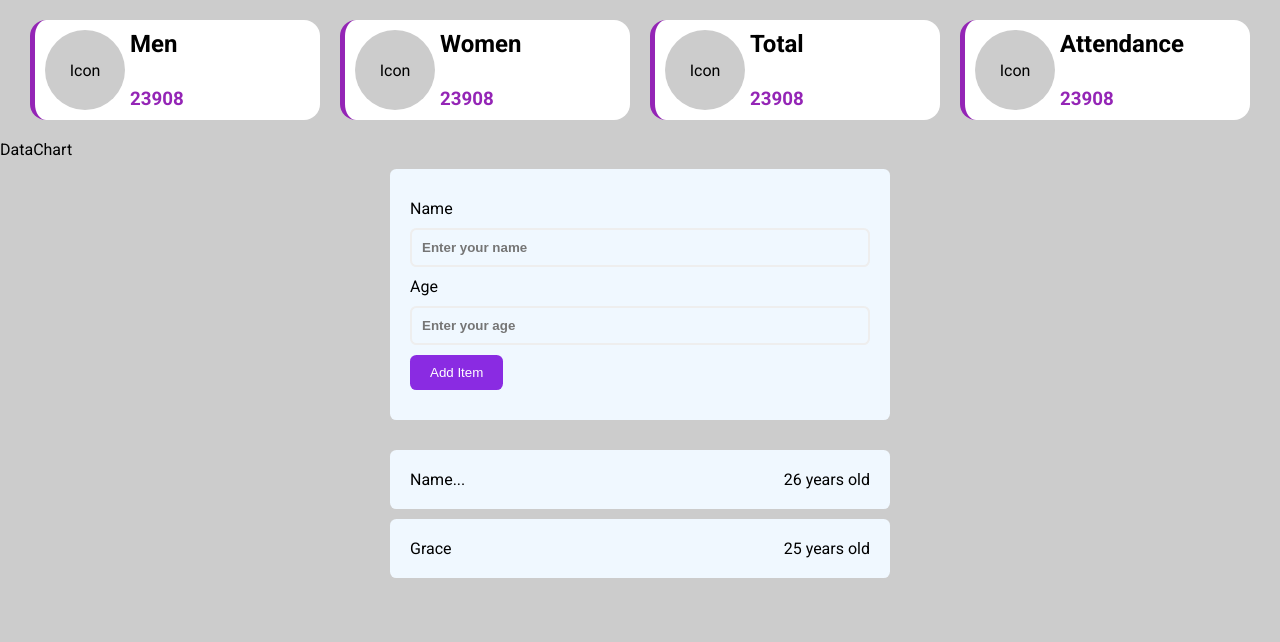
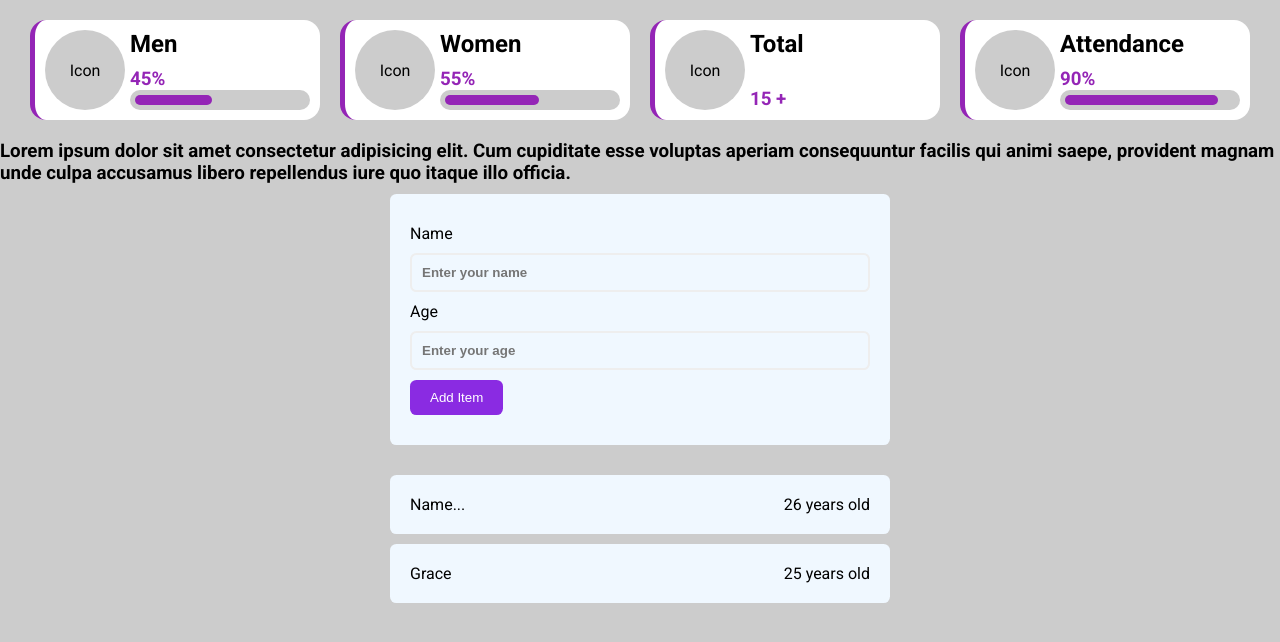
Before and after one commit to Jean-pierre14/my_react_app, a React (Create React App) app in the folder client/: page / in a window 1280 px wide. Shown: the top 642 px of the page. Built offline with nearby package versions, Linux system fonts and the light colour scheme; a web font is replaced by a local one.

Commit message:
Dynamic data chart AI

```diff
--- /dev/null
+++ b/client/src/components/Dashboard/DataChart.css
@@ -0,0 +1,4 @@
+.wrapper {
+  max-width: 1300px;
+  margin: 0 auto;
+}
--- a/client/src/components/Dashboard/DataChart.jsx
+++ b/client/src/components/Dashboard/DataChart.jsx
@@ -1,7 +1,17 @@
 import React from "react";
+import "./DataChart.css";
 
 const DataChart = () => {
-  return <div>DataChart</div>;
+  return (
+    <div className="wrapper">
+      <h3>
+        Lorem ipsum dolor sit amet consectetur adipisicing elit. Cum cupiditate
+        esse voluptas aperiam consequuntur facilis qui animi saepe, provident
+        magnam unde culpa accusamus libero repellendus iure quo itaque illo
+        officia.
+      </h3>
+    </div>
+  );
 };
 
 export default DataChart;
--- a/client/src/components/Dashboard/DataGender.css
+++ b/client/src/components/Dashboard/DataGender.css
@@ -1,7 +1,7 @@
 .grid {
   position: relative;
   max-width: 1360px;
-  margin: 20px 0;
+  margin: 20px auto;
   display: grid;
   gap: 20px;
   padding: 0 30px;
@@ -36,3 +36,19 @@
   color: rgb(148, 37, 182);
   float: right;
 }
+
+.progressbar {
+  background-color: #ccc;
+  width: 100%;
+  height: 20px;
+  display: block;
+  position: relative;
+  border-radius: 1rem;
+  padding: 5px;
+}
+.pourcentage {
+  position: relative;
+  height: 100%;
+  background-color: rgb(148, 37, 182);
+  border-radius: 1rem;
+}
--- a/client/src/components/Dashboard/DataGender.jsx
+++ b/client/src/components/Dashboard/DataGender.jsx
@@ -1,45 +1,11 @@
 import React from "react";
 import "./DataGender.css";
+import Info from "./Info";
 
 const DataGender = () => {
   return (
     <div className="grid">
-      <div>
-        <span className="Icon">Icon</span>
-        <div className="informations">
-          <h2>Men</h2>
-          <div className="count">
-            <h3>23908</h3>
-          </div>
-        </div>
-      </div>
-      <div>
-        <span className="Icon">Icon</span>
-        <div className="informations">
-          <h2>Women</h2>
-          <div className="count">
-            <h3>23908</h3>
-          </div>
-        </div>
-      </div>
-      <div>
-        <span className="Icon">Icon</span>
-        <div className="informations">
-          <h2>Total</h2>
-          <div className="count">
-            <h3>23908</h3>
-          </div>
-        </div>
-      </div>
-      <div>
-        <span className="Icon">Icon</span>
-        <div className="informations">
-          <h2>Attendance</h2>
-          <div className="count">
-            <h3>23908</h3>
-          </div>
-        </div>
-      </div>
+      <Info />
     </div>
   );
 };
--- /dev/null
+++ b/client/src/components/Dashboard/Info.jsx
@@ -0,0 +1,39 @@
+import React from "react";
+
+const Info = () => {
+  const elmt = [
+    { id: "12de", Icon: "", name: "Men", pourcentange: "45%" },
+    { id: "12dx", Icon: "", name: "Women", pourcentange: "55%" },
+    { id: "1wd2", Icon: "", name: "Total", pourcentange: "", count: 15 },
+    { id: "12De", Icon: "", name: "Attendance", pourcentange: "90%" },
+  ];
+  return (
+    <>
+      {elmt.map((dashboard) => (
+        <div>
+          <span className="Icon">Icon</span>
+          <div className="informations">
+            <h2>{dashboard.name}</h2>
+            <div className="count">
+              <h3>
+                {dashboard.count
+                  ? `${dashboard.count} +`
+                  : dashboard.pourcentange}
+              </h3>
+              {dashboard.pourcentange && (
+                <div className="progressbar">
+                  <div
+                    className="pourcentage"
+                    style={{ width: dashboard.pourcentange }}
+                  ></div>
+                </div>
+              )}
+            </div>
+          </div>
+        </div>
+      ))}
+    </>
+  );
+};
+
+export default Info;
```
